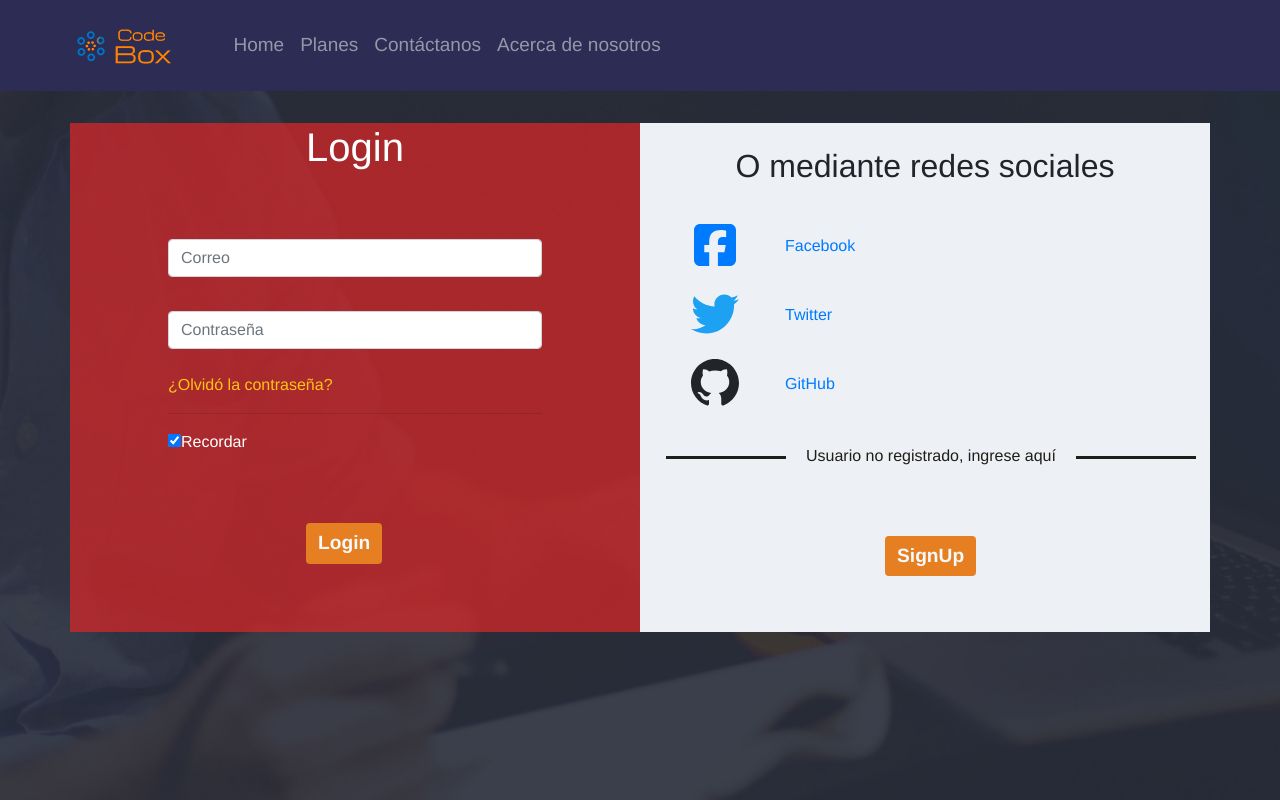
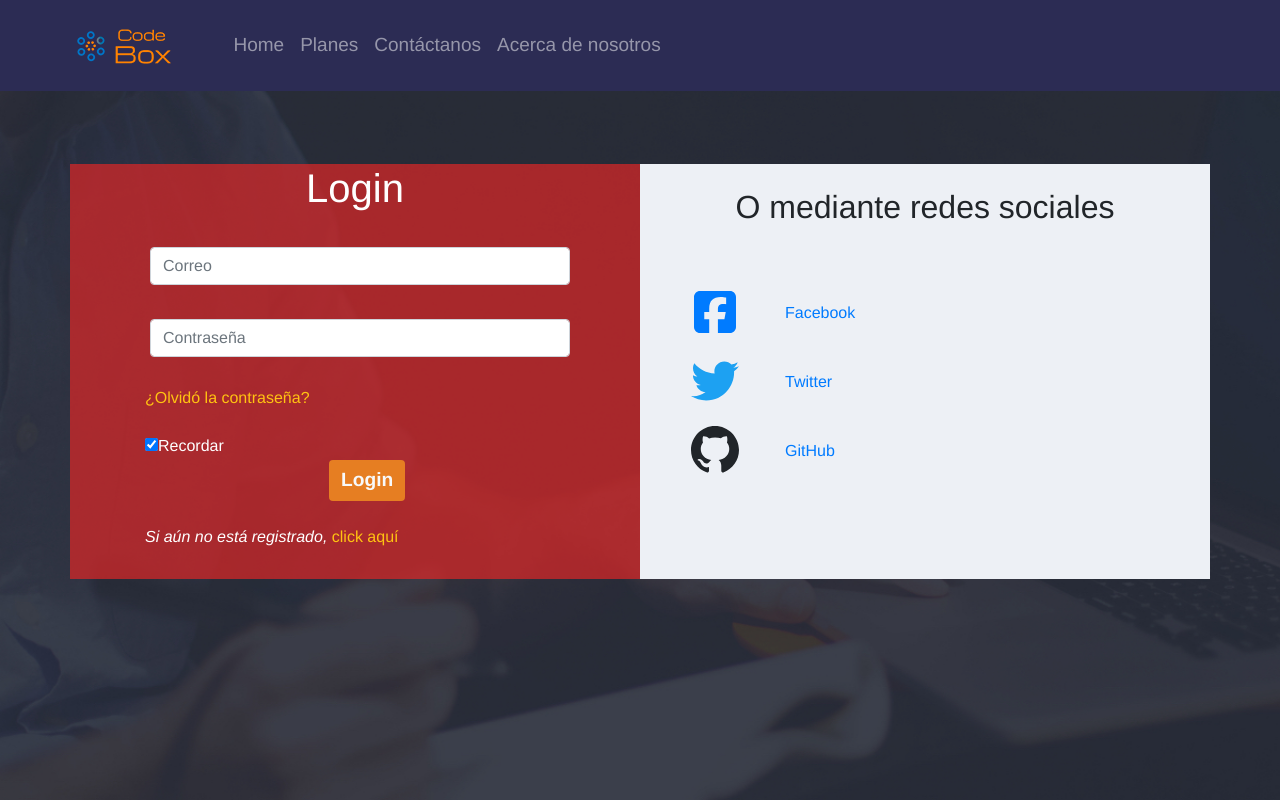
Before and after one commit to intycorea/codebox, a website: page public/login.html in a window 1280 px wide. Drawn offline with Linux system fonts and the light colour scheme.

Commit message:
estilo final sigup login

```diff
--- a/index.js
+++ b/index.js
@@ -7,4 +7,4 @@ app.use(express.static("public"));
 
 //Crear y levantar el servidor web.
 app.listen(3004);
-console.log("Servidor inciado");
+console.log("Servidor inciado en el puerto 3004");
--- a/public/css/Estilo2.css
+++ b/public/css/Estilo2.css
@@ -74,10 +74,6 @@
   .lado-derecho-word{
     font-size: 38px;
   }
-
-
-
-
 
 
   .botonld {
--- a/public/css/registro.css
+++ b/public/css/registro.css
@@ -15,7 +15,7 @@
   }
 
   .container{
-    margin-top: 67px;
+    margin-top: 108px;
   }
 
 
@@ -51,12 +51,18 @@
     margin: 5px;
   }
 
+  #formulario-login .form-control {
+    margin: 5px;
+}
+
+
   #formulario-login{
 
-    margin: 62px;
-    padding: 6px;
+    padding: inherit;
+    margin: 30px;
 
   }
+
 
   #tabla-iconos td {
     padding: 10px;
@@ -65,10 +71,8 @@
   }
 
   table{
-    margin-top: -30px;
+    margin-top: -4px;
   }
-
-
 
 
 
@@ -107,8 +111,8 @@
   border: 0px;
   font-size: 1.2em;
   font-weight: bold;
-  margin-left: 138px;
-  margin-top: 60px;
+  margin-left: 184px;
+  margin-top: -6px;
 }
 
 
--- a/public/login.html
+++ b/public/login.html
@@ -76,17 +76,16 @@
                   <input class="form-control" type="password" placeholder="Contraseña" id="password">
                   <br>
                   <a  class="a-forgot" href="#">¿Olvidó la contraseña?</a>
-                  <hr>
+                  <br> <br>
                   <label class="checkbox"><input type="checkbox" name="checkbox" checked=""><i></i>Recordar</label>
 
                 </div>
-                <div class="col-12">
 
-
-                </div>
                 <div class="col-12">
 
                   <input class="btn btn-outline-light  btn-1-l" type="button" value="Login" onclick="login();">
+                  <br> <br>
+                  <i>Si aún no está registrado,</i> <a  class="a-forgot" href="#">click aquí</a>
 
                 </div>
 
@@ -115,13 +114,6 @@
                 <td><a href="#" class="button" >GitHub</a></td>
               </tr>
             </table>
-
-              <div>
-                  <h6 class="linea-efecto">Usuario no registrado, ingrese aquí</h6>
-                  <input class="btn btn-outline-light btn-1 btn-2 btn-2-l"   type="button" value="SignUp" onclick="registrar();">
-
-               </div>
-
          </div>
 
       </div>
```
Also changed, not shown: public/Signup.html (+3 -7 lines), 2 other files.
